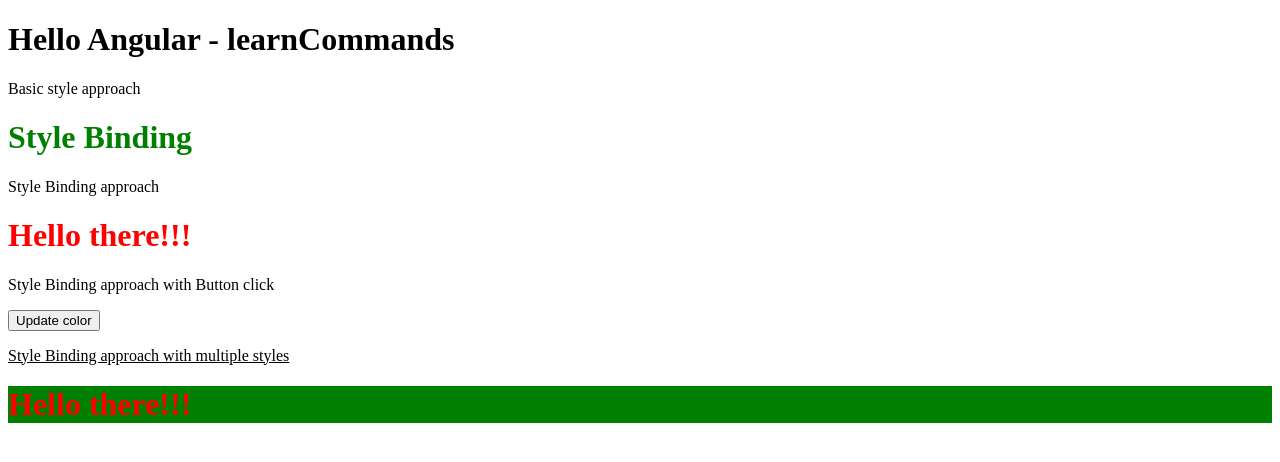
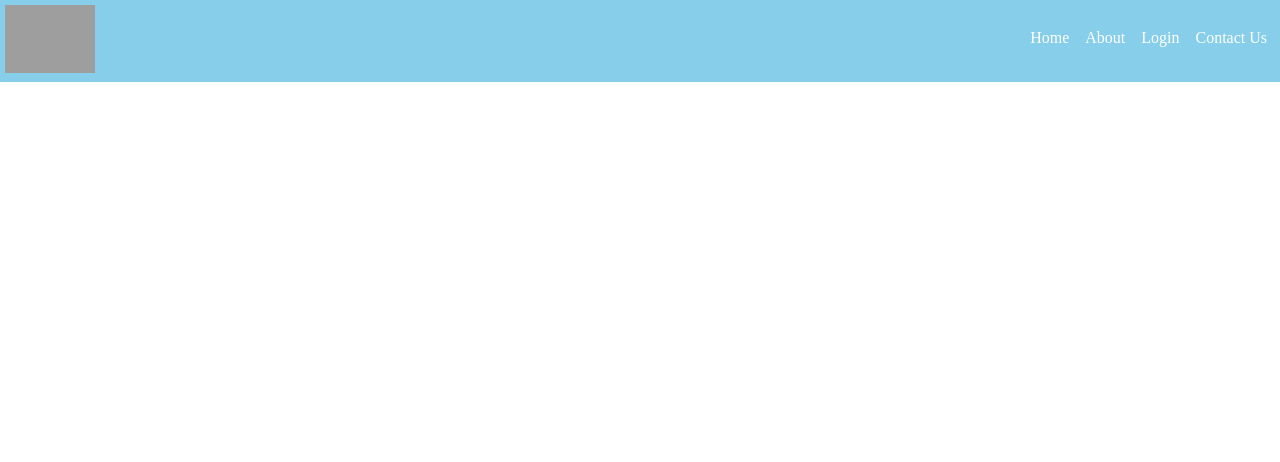
Before and after one commit to ShashikumarKoti/2024, an Angular app in the folder Angular/learnCommands/: page / in a window 1280 px wide. Shown: the top 462 px of the page. Built offline with nearby package versions, Linux system fonts and the light colour scheme; grey boxes are pictures that could not be loaded.

Commit message:
basics of header

```diff
--- a/Angular/learnCommands/src/app/app.component.html
+++ b/Angular/learnCommands/src/app/app.component.html
@@ -1,5 +1,5 @@
-<h1>Hello Angular - {{title}}</h1>
-<!--<app-user-list></app-user-list>
+<!--<h1>Hello Angular - {{title}}</h1>
+<app-user-list></app-user-list>
 <app-login></app-login>
 <app-register></app-register>
 <app-component-with-inline-style></app-component-with-inline-style>
@@ -11,5 +11,6 @@
 <app-input-box></app-input-box>
 <app-counter-example></app-counter-example>
 <app-property-binding-demo></app-property-binding-demo>
-<app-for-loops-learning></app-for-loops-learning>  -->
-<app-style-binding-learning></app-style-binding-learning>
+<app-for-loops-learning></app-for-loops-learning>
+<app-style-binding-learning></app-style-binding-learning> -->
+<app-header></app-header>
--- a/Angular/learnCommands/src/app/app.module.ts
+++ b/Angular/learnCommands/src/app/app.module.ts
@@ -15,6 +15,7 @@
 import { PropertyBindingDemoComponent } from './property-binding-demo/property-binding-demo.component';
 import { ForLoopsLearningComponent } from './for-loops-learning/for-loops-learning.component';
 import { StyleBindingLearningComponent } from './style-binding-learning/style-binding-learning.component';
+import { HeaderComponent } from './header/header.component';
 
 @NgModule({
   declarations: [
@@ -30,7 +31,8 @@
     CounterExampleComponent,
     PropertyBindingDemoComponent,
     ForLoopsLearningComponent,
-    StyleBindingLearningComponent
+    StyleBindingLearningComponent,
+    HeaderComponent
   ],
   imports: [
     BrowserModule,
--- /dev/null
+++ b/Angular/learnCommands/src/app/header/header.component.css
@@ -0,0 +1,25 @@
+nav img {
+    width: 90px;
+}
+nav {
+    background-color: skyblue;
+    padding: 5px;
+}
+
+ul {
+    float: right;
+    list-style-type: none;
+
+}
+
+ul li {
+    display: inline-block;
+    padding: 8px;
+
+}
+
+li a {
+    color: white;
+    text-decoration: none;
+    cursor: pointer;
+}
--- /dev/null
+++ b/Angular/learnCommands/src/app/header/header.component.html
@@ -0,0 +1,9 @@
+<nav>
+    <img src="https://www.freecodecamp.org/news/content/images/size/w2000/2020/04/Copy-of-Copy-of-Travel-Photography.png" alt="angular logo">
+    <ul>
+        <li><a href="#">Home</a></li>
+        <li><a href="#">About</a></li>
+        <li><a href="#">Login</a></li>
+        <li><a href="#">Contact Us</a></li>
+    </ul>
+</nav>
--- /dev/null
+++ b/Angular/learnCommands/src/app/header/header.component.ts
@@ -0,0 +1,15 @@
+import { Component, OnInit } from '@angular/core';
+
+@Component({
+  selector: 'app-header',
+  templateUrl: './header.component.html',
+  styleUrls: ['./header.component.css']
+})
+export class HeaderComponent implements OnInit {
+
+  constructor() { }
+
+  ngOnInit(): void {
+  }
+
+}
--- a/Angular/learnCommands/src/styles.css
+++ b/Angular/learnCommands/src/styles.css
@@ -1 +1,4 @@
 /* You can add global styles to this file, and also import other style files */
+body {
+    margin: 0;
+}
```
Also changed, not shown: 1 other file (tests, documents, lock files or other folders).
